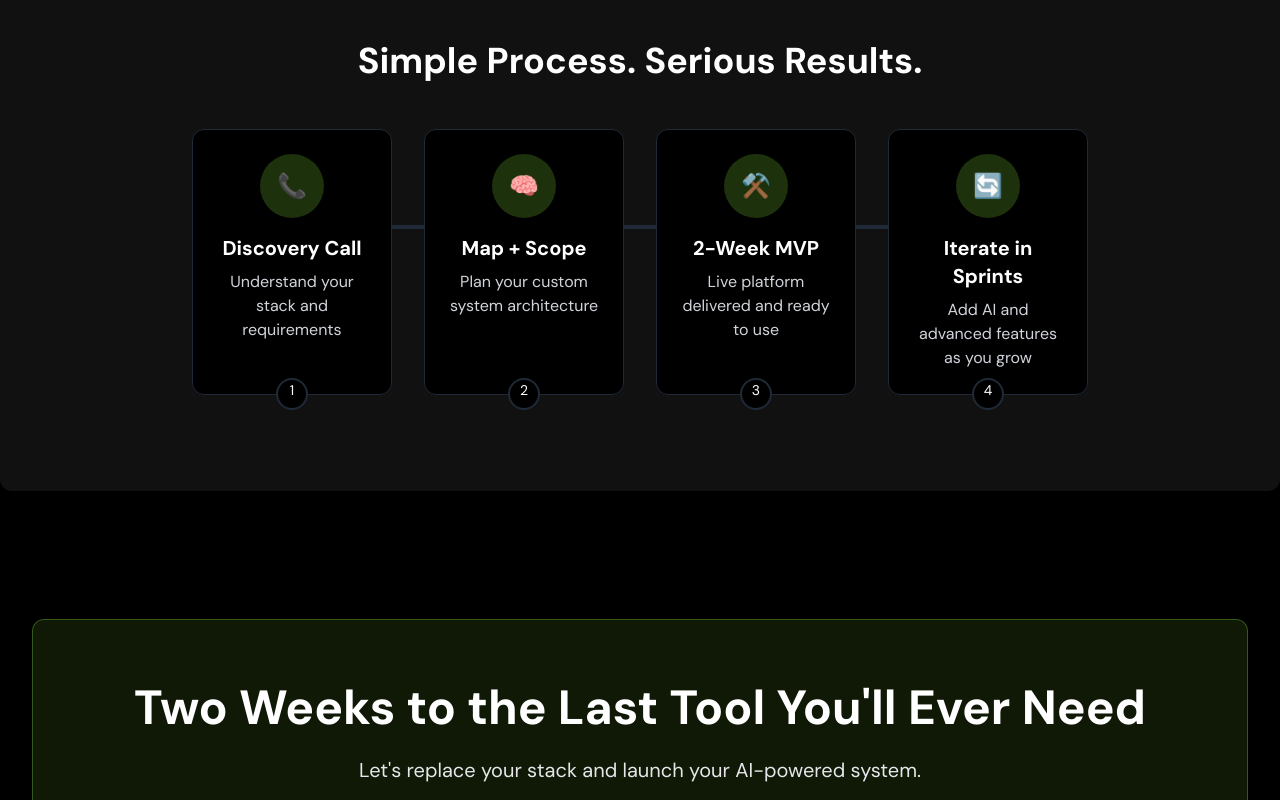
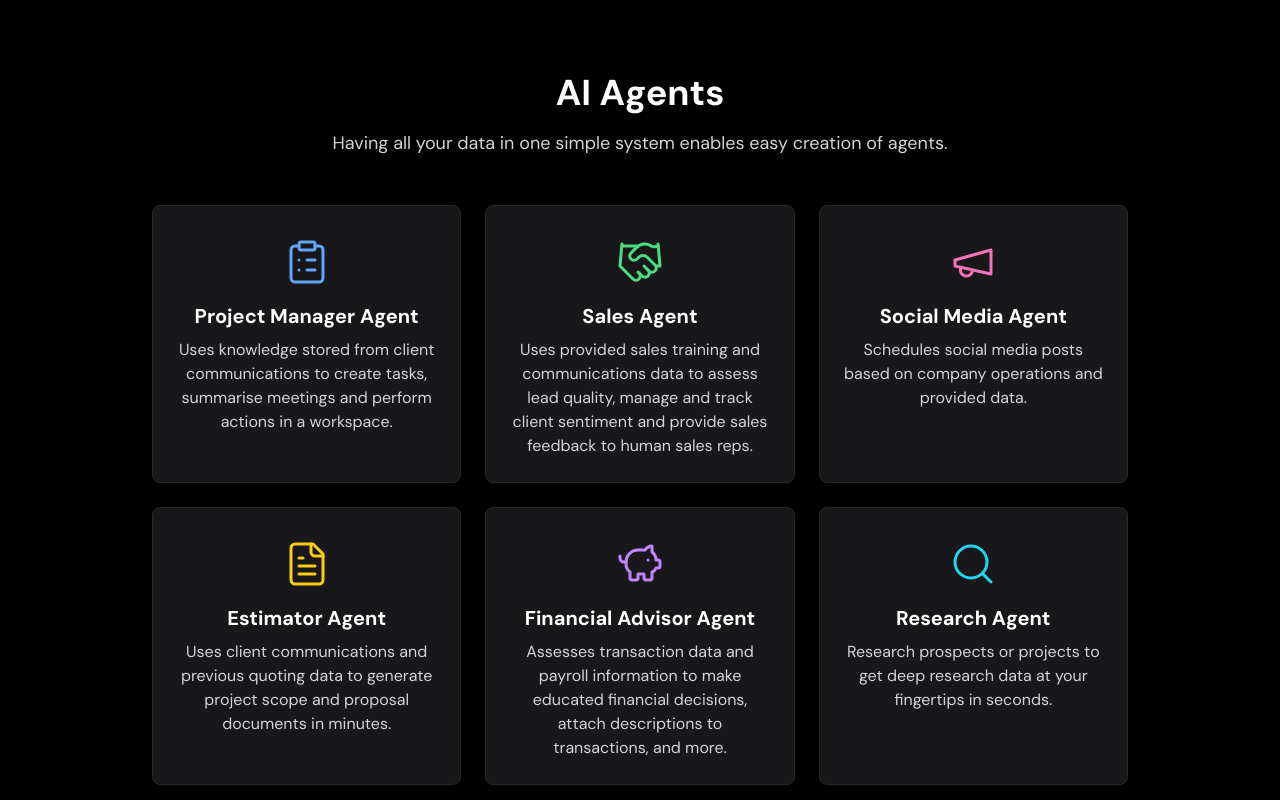
Before and after one commit to adamfromAPGsoftware/apg-lander, a React (Vite) app: page / in a window 1280 px wide. Shown: the part 6740-7540 px from the top of the page. Built offline with nearby package versions, Linux system fonts and the light colour scheme.

Commit message:
Refactor AI Agents section: each card is a unique agent, add Research Agent, update section heading and subheading, optimize for dark background

```diff
--- /dev/null
+++ b/src/components/ui/features-8.tsx
@@ -0,0 +1,65 @@
+import { Card, CardContent } from '@/components/ui/card'
+import { ClipboardList, Handshake, Megaphone, FileText, PiggyBank, Search } from 'lucide-react'
+
+export function AIAgents() {
+    return (
+        <section className="bg-black py-16 md:py-32">
+            <div className="mx-auto max-w-3xl lg:max-w-5xl px-6">
+                <div className="text-center mb-12">
+                    <h2 className="text-4xl font-bold mb-4">AI Agents</h2>
+                    <p className="text-zinc-300 text-lg max-w-2xl mx-auto">Having all your data in one simple system enables easy creation of agents.</p>
+                </div>
+                <div className="relative z-10 grid grid-cols-1 md:grid-cols-2 lg:grid-cols-3 gap-6">
+                    {/* Project Manager Agent */}
+                    <Card className="bg-zinc-900 border-zinc-800 flex flex-col items-center text-center">
+                        <CardContent className="flex flex-col items-center pt-8 pb-6">
+                            <ClipboardList className="size-12 mb-4 text-blue-400" strokeWidth={1.5} />
+                            <h2 className="text-xl font-semibold mb-2">Project Manager Agent</h2>
+                            <p className="text-zinc-300">Uses knowledge stored from client communications to create tasks, summarise meetings and perform actions in a workspace.</p>
+                        </CardContent>
+                    </Card>
+                    {/* Sales Agent */}
+                    <Card className="bg-zinc-900 border-zinc-800 flex flex-col items-center text-center">
+                        <CardContent className="flex flex-col items-center pt-8 pb-6">
+                            <Handshake className="size-12 mb-4 text-green-400" strokeWidth={1.5} />
+                            <h2 className="text-xl font-semibold mb-2">Sales Agent</h2>
+                            <p className="text-zinc-300">Uses provided sales training and communications data to assess lead quality, manage and track client sentiment and provide sales feedback to human sales reps.</p>
+                        </CardContent>
+                    </Card>
+                    {/* Social Media Agent */}
+                    <Card className="bg-zinc-900 border-zinc-800 flex flex-col items-center text-center">
+                        <CardContent className="flex flex-col items-center pt-8 pb-6">
+                            <Megaphone className="size-12 mb-4 text-pink-400" strokeWidth={1.5} />
+                            <h2 className="text-xl font-semibold mb-2">Social Media Agent</h2>
+                            <p className="text-zinc-300">Schedules social media posts based on company operations and provided data.</p>
+                        </CardContent>
+                    </Card>
+                    {/* Estimator Agent */}
+                    <Card className="bg-zinc-900 border-zinc-800 flex flex-col items-center text-center">
+                        <CardContent className="flex flex-col items-center pt-8 pb-6">
+                            <FileText className="size-12 mb-4 text-yellow-400" strokeWidth={1.5} />
+                            <h2 className="text-xl font-semibold mb-2">Estimator Agent</h2>
+                            <p className="text-zinc-300">Uses client communications and previous quoting data to generate project scope and proposal documents in minutes.</p>
+                        </CardContent>
+                    </Card>
+                    {/* Financial Advisor Agent */}
+                    <Card className="bg-zinc-900 border-zinc-800 flex flex-col items-center text-center">
+                        <CardContent className="flex flex-col items-center pt-8 pb-6">
+                            <PiggyBank className="size-12 mb-4 text-purple-400" strokeWidth={1.5} />
+                            <h2 className="text-xl font-semibold mb-2">Financial Advisor Agent</h2>
+                            <p className="text-zinc-300">Assesses transaction data and payroll information to make educated financial decisions, attach descriptions to transactions, and more.</p>
+                        </CardContent>
+                    </Card>
+                    {/* Research Agent */}
+                    <Card className="bg-zinc-900 border-zinc-800 flex flex-col items-center text-center">
+                        <CardContent className="flex flex-col items-center pt-8 pb-6">
+                            <Search className="size-12 mb-4 text-cyan-400" strokeWidth={1.5} />
+                            <h2 className="text-xl font-semibold mb-2">Research Agent</h2>
+                            <p className="text-zinc-300">Research prospects or projects to get deep research data at your fingertips in seconds.</p>
+                        </CardContent>
+                    </Card>
+                </div>
+            </div>
+        </section>
+    )
+}
--- a/src/pages/Index.tsx
+++ b/src/pages/Index.tsx
@@ -8,6 +8,7 @@ import SocialProof from '@/components/SocialProof';
 import AISystem from '@/components/AISystem';
 import WhyDifferent from '@/components/WhyDifferent';
 import TargetAudience from '@/components/TargetAudience';
+import { AIAgents } from '@/components/ui/features-8';
 import ProcessSteps from '@/components/ProcessSteps';
 import CallToAction from '@/components/CallToAction';
 import Footer from '@/components/Footer';
@@ -24,6 +25,7 @@ const Index = () => {
       <SocialProof />
       <ROICalculator />
       <WhyDifferent />
+      <AIAgents />
       <ProcessSteps />
       <CallToAction />
       <Footer />
```
